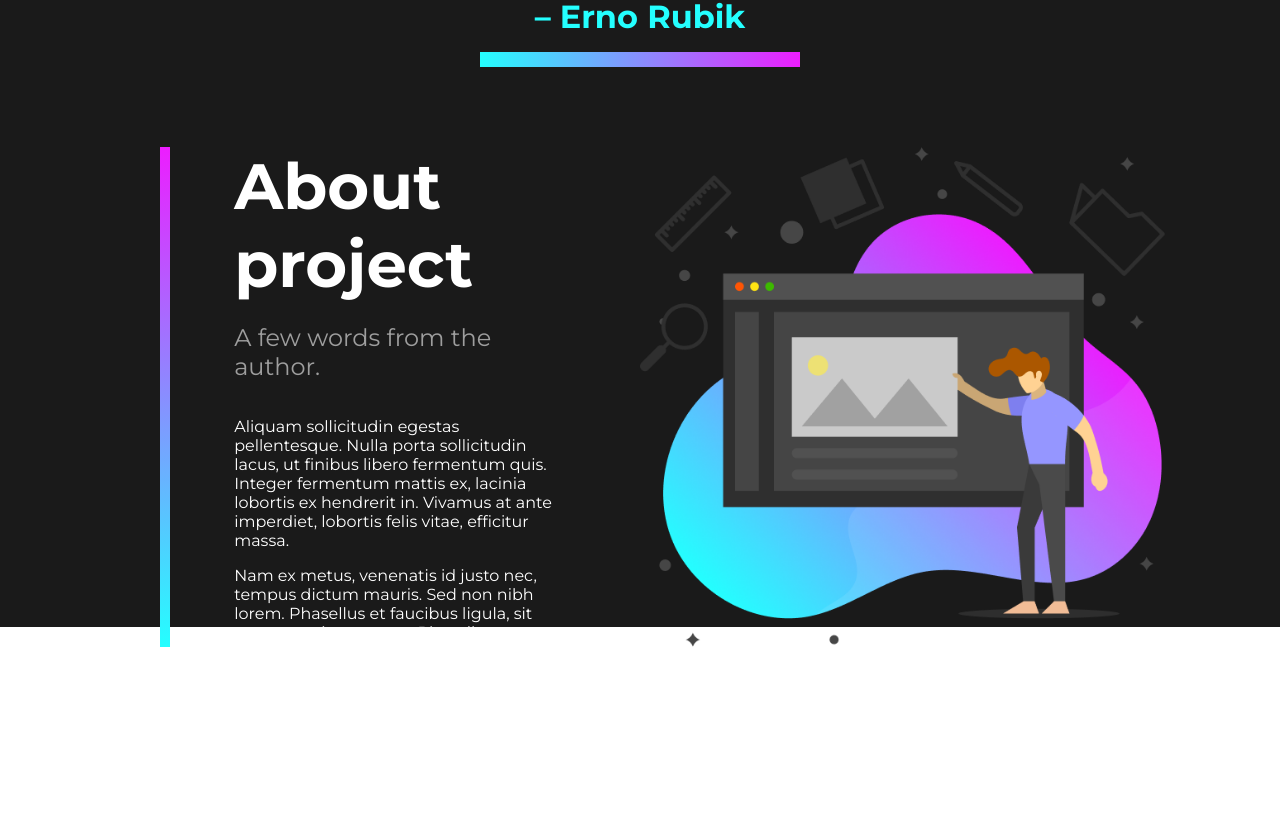
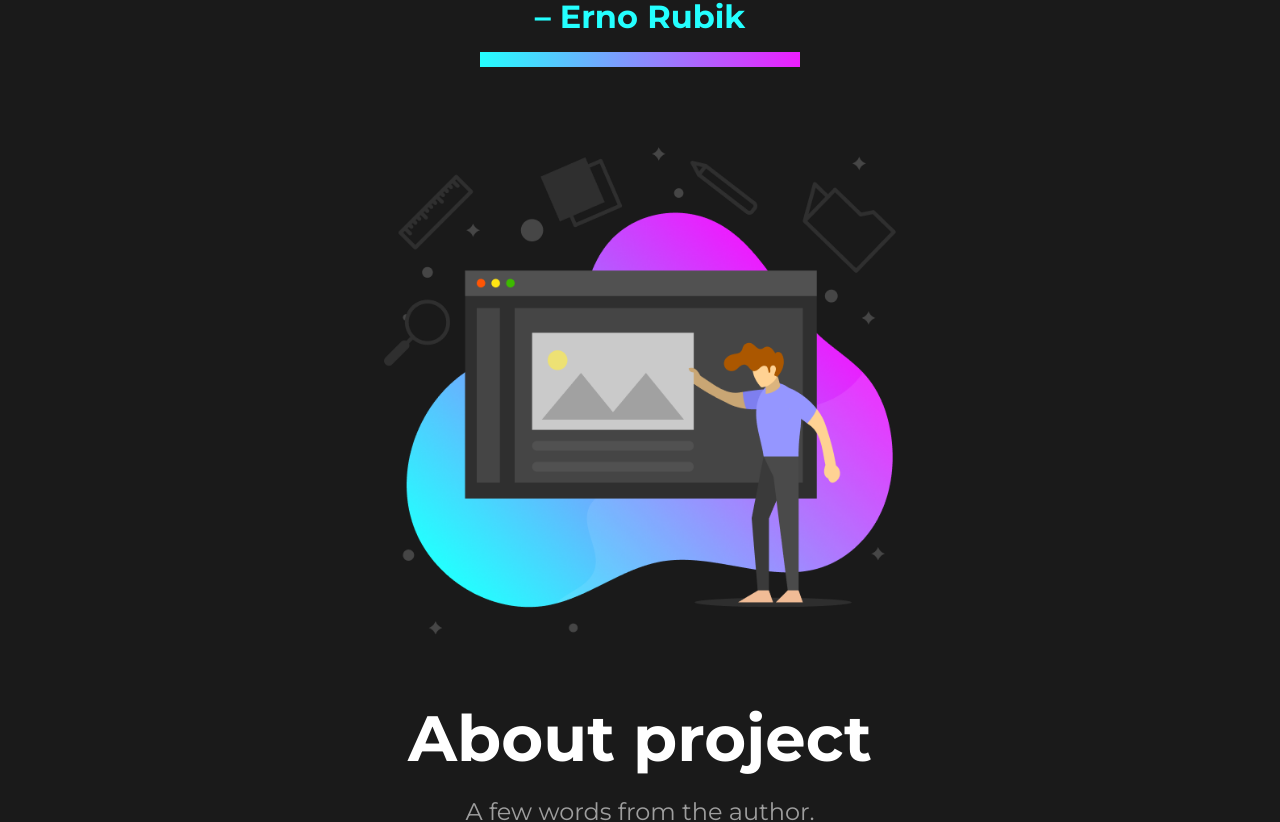
Before and after one commit to NikolSkvarilova/sudoku, a React (Create React App) app in the folder app/: page / in a window 1280 px wide. Shown: the part 966-1788 px from the top of the page. Before the commit the page ends 1673 px from the top, so only its background shows below. Built offline with nearby package versions, Linux system fonts and the light colour scheme.

Commit message:
A lot of stuffs

```diff
--- a/app/src/Components/TextSection/TextSection.jsx
+++ b/app/src/Components/TextSection/TextSection.jsx
@@ -3,11 +3,6 @@ import PropTypes from 'prop-types';
 import './TextSection.scss';
 
 const TextSection = (props) => {
-  let title = <h1 className="text_section_title">{props.title}</h1>;
-  if (props.sub_title) {
-    title += <h2 className="text_section_subtitle">{props.sub_title}</h2>;
-  }
-
   return (
     <div className="text_section_container">
       <div className="text_section_wrapper">
@@ -19,9 +14,7 @@ const TextSection = (props) => {
             {props.text}
           </article>
         </div>
-        <div className="img_half">
-          <img src={props.img}></img>
-        </div>
+        <img className="img_half" src={props.img} alt={props.alt}></img>
       </div>
     </div>
   )
@@ -33,7 +26,7 @@ TextSection.propTypes = {
   sub_title: PropTypes.string.isRequired,
   text: PropTypes.string.isRequired,
   img: PropTypes.node,
-  line: PropTypes.bool
+  alt: PropTypes.string
 }
 
 export default TextSection;
--- a/app/src/Components/TextSection/TextSection.scss
+++ b/app/src/Components/TextSection/TextSection.scss
@@ -5,17 +5,18 @@
 $image_height: 500px;
 
 .text_section_container {
-  margin-top: 10vh;
-  margin-bottom: 10vh;
-  height: 60vh;
-  padding: 0 20vh;
+  margin-bottom: $component_margin_bottom;
 
   .text_section_wrapper {
+    margin: 0 13vw;
     display: flex;
-    justify-content: center;
+    flex-direction: row;
+    justify-content: center; // Horizontally
+    align-items: center; // Vertically
 
     .rectangle {
       margin-right: 8vh;
+      flex-shrink: 0; // Size of the rectangle will not change
       height: $image_height;
       width: $line-size;
       background: linear-gradient(to top, $fancy-color-1 0%, $fancy-color-2 100%);
@@ -24,11 +25,7 @@ $image_height: 500px;
     .text_half {
       color: $text-primary;
       font-family: Montserrat;
-      display: flex;
-      justify-content: center;
-      flex-direction: column;
       width: 50%;
-      padding-right: 10vh;
 
       .text_section_title {
         @include clean-element;
@@ -41,15 +38,63 @@ $image_height: 500px;
       }
     }
 
-    .img_half {
-      width: 50%;
-      img {
-        height: $image_height;
-        width: auto;
-        display: flex;
-        justify-content: center;
-        flex-direction: column;
+    img {
+      margin-left: 5vw;
+      height: auto;
+      width: 35vw;
+    }
+  }
+}
+
+@media only screen and (max-width: 1400px) {
+  .text_section_container {
+    .text_section_wrapper {
+      flex-direction: column;
+      .rectangle {
+        display: none;
+      }
+
+      .text_half {
+        order: 1;
+        width: 70vw;
+        text-align: center;
+
+        .text_section_title {
+          font-size: map-get($font-sizes-mobile, title);
+        }
+      }
+
+      .img_half {
+        @include clean-element;
+        order: 0;
+        width: 40vw;
+        height: auto;
+        margin-bottom: 5vw;
       }
     }
   }
 }
+
+@media only screen and (max-width: map-get($breakpoints, tablet-mobile)) {
+  .text_section_container {
+    .text_section_wrapper {
+      .text_half {
+        .text_section_title {
+          font-size: map-get($font-sizes-tablet, title);
+        }
+      }
+    }
+  }
+}
+
+@media only screen and (max-width: map-get($breakpoints, mobile)) {
+  .text_section_container {
+    .text_section_wrapper {
+      .text_half {
+        .text_section_title {
+          font-size: map-get($font-sizes-mobile, title);
+        }
+      }
+    }
+  }
+}
```
